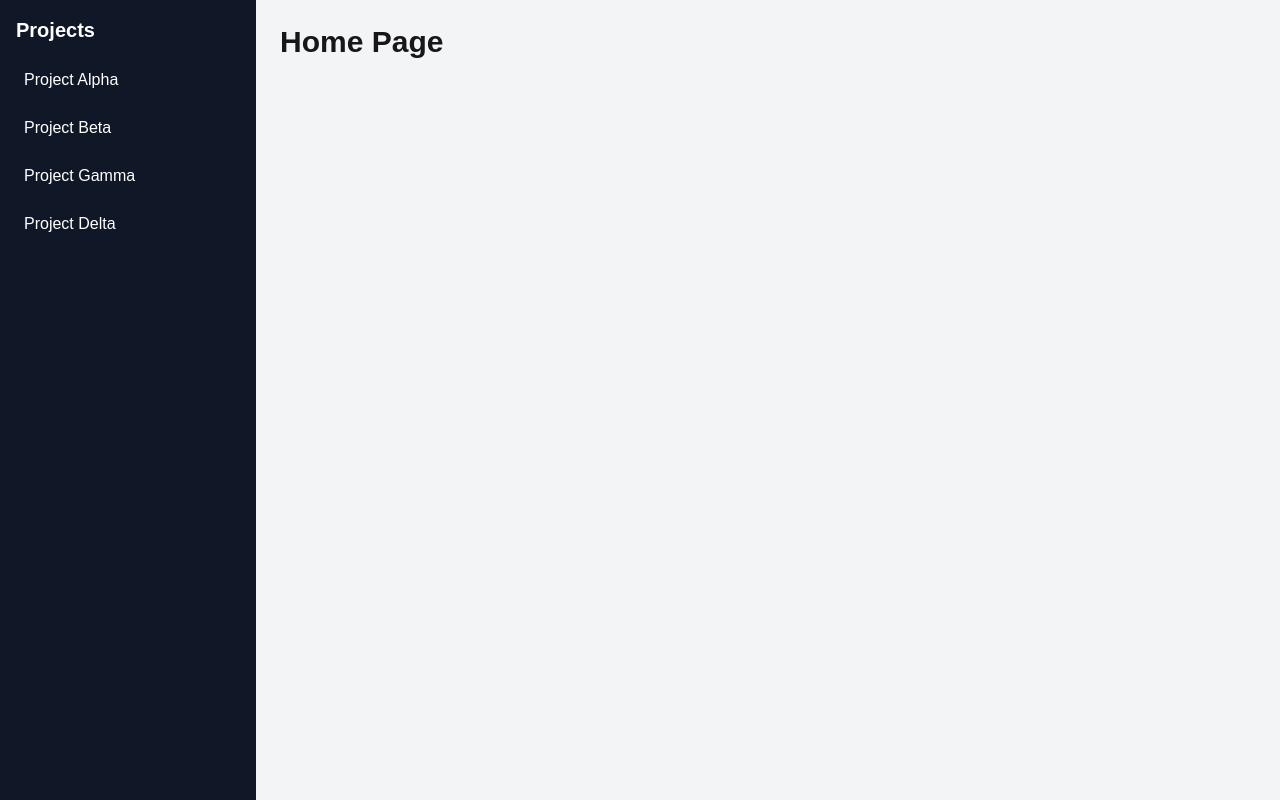
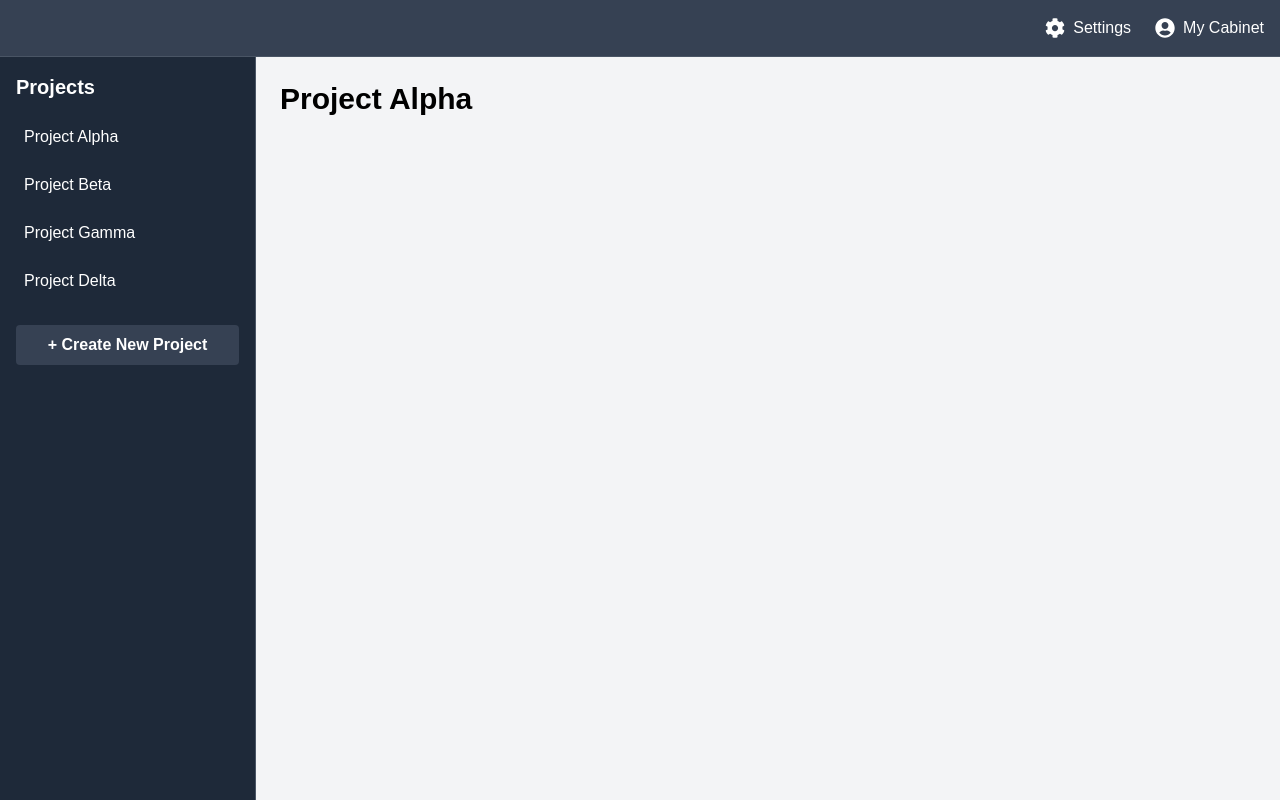
Before and after one commit to Sagynbekov/todo-frontend-jira, a Next.js app: page /home in a window 1280 px wide. Built offline with nearby package versions, Linux system fonts and the light colour scheme.

Commit message:
added side bar, header with two buttons

```diff
--- a/package.json
+++ b/package.json
@@ -12,7 +12,8 @@
     "firebase": "^11.6.0",
     "next": "15.2.4",
     "react": "^19.0.0",
-    "react-dom": "^19.0.0"
+    "react-dom": "^19.0.0",
+    "react-icons": "^5.5.0"
   },
   "devDependencies": {
     "@eslint/eslintrc": "^3",
--- a/src/app/home/page.tsx
+++ b/src/app/home/page.tsx
@@ -1,4 +1,5 @@
-// src/app/home/page.tsx
+import { FaCog, FaUserCircle } from "react-icons/fa"; // Import icons from react-icons
+
 export default function HomePage() {
   // Example list of projects (replace or fetch from your backend as needed)
   const projects = [
@@ -9,27 +10,45 @@ export default function HomePage() {
   ];
 
   return (
-    <div className="flex h-screen">
+    <div className="flex flex-col h-screen">
+      {/* Header */}
+      <header className="flex justify-end items-center bg-gray-700 text-white p-4 shadow-md border-b border-gray-600">
+        <button className="flex items-center gap-2 hover:text-gray-400">
+          <FaCog size={20} />
+          <span>Settings</span>
+        </button>
+        <button className="flex items-center gap-2 ml-6 hover:text-gray-400">
+          <FaUserCircle size={20} />
+          <span>My Cabinet</span>
+        </button>
+      </header>
+
+      <div className="flex flex-1">
         {/* Sidebar */}
-      <aside className="w-64 bg-gray-900 text-white p-4">
+        <aside className="w-64 bg-gray-800 text-white p-4 shadow-lg border-r border-gray-600">
           <h2 className="text-xl font-bold mb-4">Projects</h2>
           <ul>
             {projects.map((project, index) => (
               <li
                 key={index}
-              className="mb-2 p-2 rounded hover:bg-gray-700 cursor-pointer"
+                className="mb-2 p-2 rounded hover:bg-gray-600 cursor-pointer"
               >
                 {project}
               </li>
             ))}
           </ul>
+          {/* Add New Project Button */}
+          <button className="w-full mt-4 bg-gray-700 text-white font-semibold py-2 rounded hover:bg-gray-600">
+            + Create New Project
+          </button>
         </aside>
 
         {/* Main Content */}
         <main className="flex-1 p-6 bg-gray-100">
-        <h1 className="text-3xl font-bold">Home Page</h1>
+          <h1 className="text-3xl font-bold text-black">{projects[0]}</h1>
           {/* You can add further content here */}
         </main>
       </div>
+    </div>
   );
 }
```
Also changed, not shown: 1 other file (tests, documents, lock files or other folders). Lines whose indentation alone changed are shown as unchanged.
